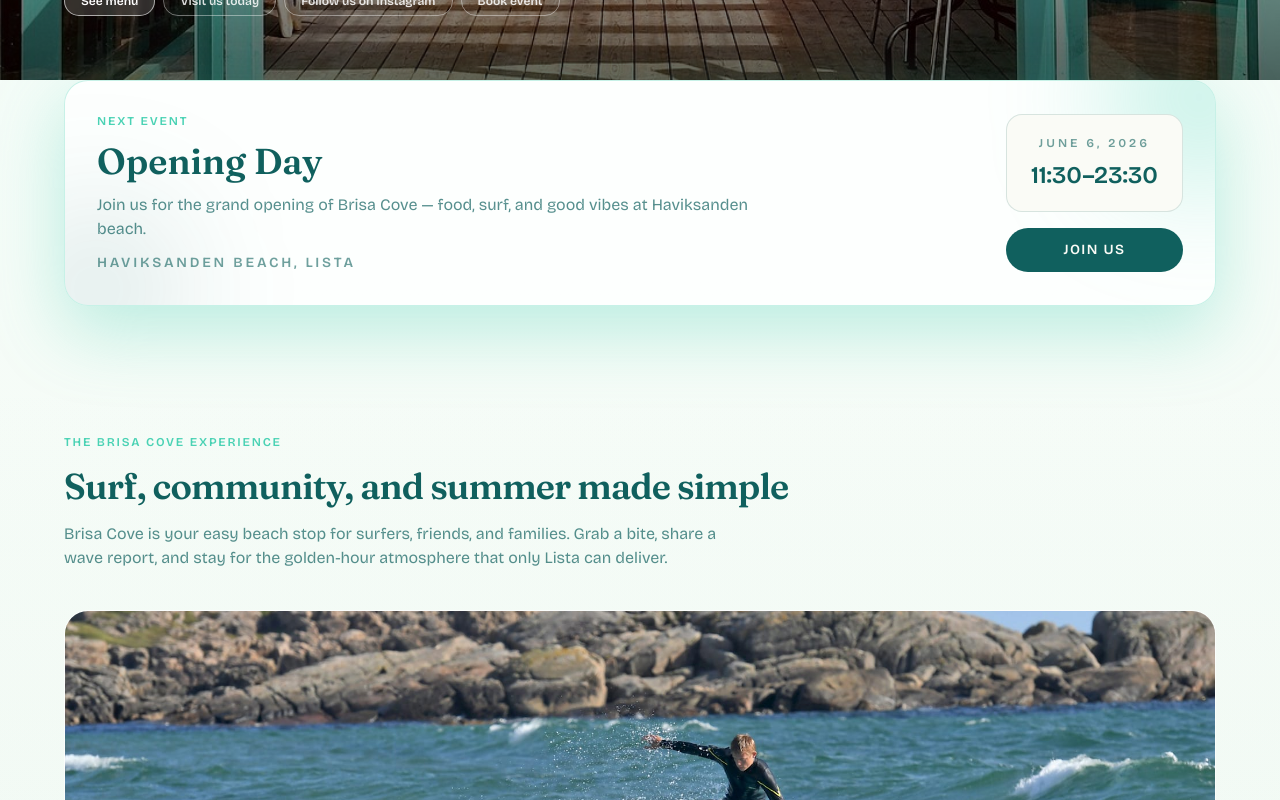
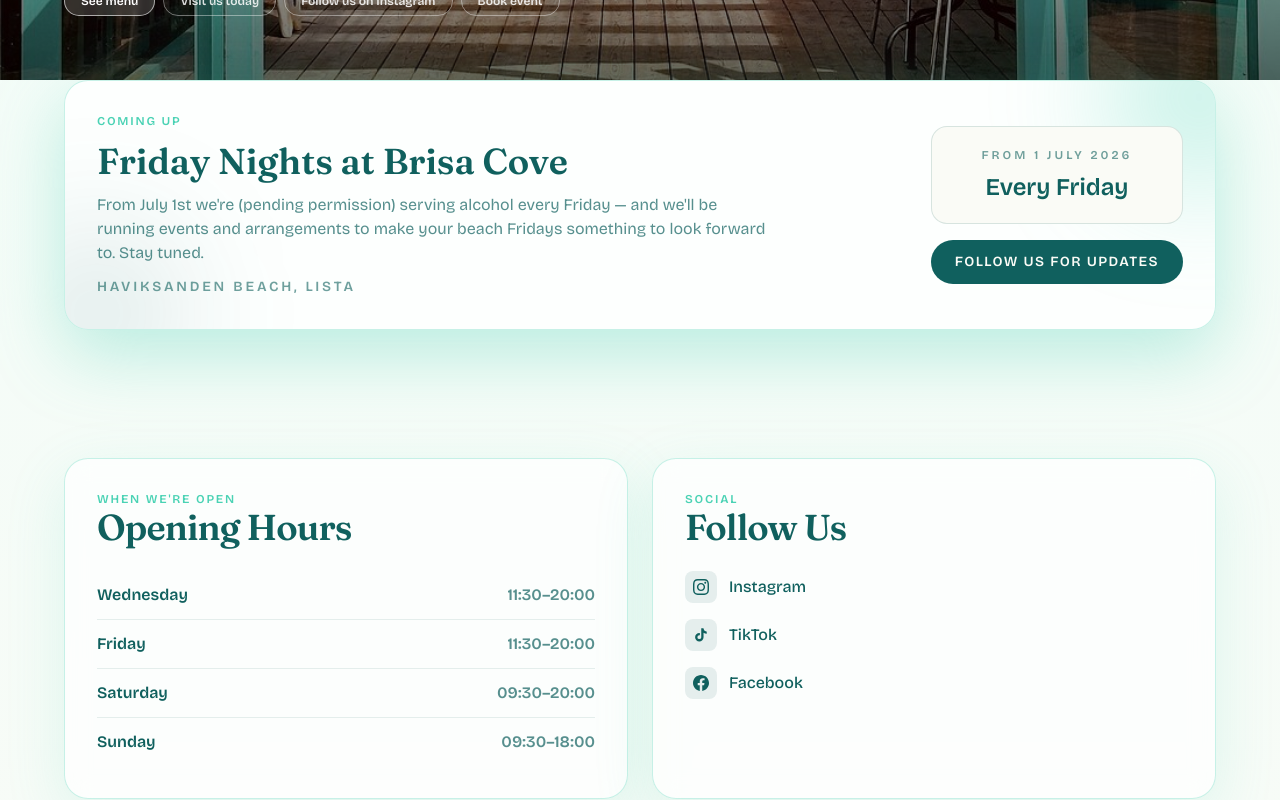
Before and after one commit to augustnhj/Brisa-Cove-Landing-v2, a Next.js app: page / in a window 1280 px wide. Shown: the part 720-1520 px from the top of the page. Built offline with nearby package versions, Linux system fonts and the light colour scheme.

Commit message:
åpningstider og sm

```diff
--- a/src/app/page.tsx
+++ b/src/app/page.tsx
@@ -77,6 +77,17 @@ const t = {
       ctaBook: "Book event",
       tagline: "Good vibes. Fresh bites. Beach life.",
     },
+    openingHours: {
+      kicker: "When we're open",
+      title: "Opening Hours",
+      days: [
+        { day: "Wednesday", time: "11:30–20:00" },
+        { day: "Friday",    time: "11:30–20:00" },
+        { day: "Saturday",  time: "09:30–20:00" },
+        { day: "Sunday",    time: "09:30–18:00" },
+      ],
+    },
+    followUs: { title: "Follow Us" },
     heroSlogan: "Salt air, surf, and slow days",
   },
   de: {
@@ -147,6 +158,17 @@ const t = {
       ctaBook: "Event buchen",
       tagline: "Gute Stimmung. Frische Bissen. Strandleben.",
     },
+    openingHours: {
+      kicker: "Wann wir geöffnet haben",
+      title: "Öffnungszeiten",
+      days: [
+        { day: "Mittwoch", time: "11:30–20:00" },
+        { day: "Freitag",  time: "11:30–20:00" },
+        { day: "Samstag",  time: "09:30–20:00" },
+        { day: "Sonntag",  time: "09:30–18:00" },
+      ],
+    },
+    followUs: { title: "Folgt uns" },
     heroSlogan: "Salzluft, Surf und langsame Tage",
   },
   no: {
@@ -217,6 +239,17 @@ const t = {
       ctaBook: "Book arrangement",
       tagline: "God stemning. Ferske biter. Strandliv.",
     },
+    openingHours: {
+      kicker: "Når vi er åpne",
+      title: "Åpningstider",
+      days: [
+        { day: "Onsdag",  time: "11:30–20:00" },
+        { day: "Fredag",  time: "11:30–20:00" },
+        { day: "Lørdag",  time: "09:30–20:00" },
+        { day: "Søndag",  time: "09:30–18:00" },
+      ],
+    },
+    followUs: { title: "Følg oss" },
     heroSlogan: "Salt luft, surf og langsomme dager",
   },
 };
@@ -323,6 +356,60 @@ export default function Home() {
 
       <NextEventSection />
 
+      <section id="hours" className="px-6 py-16 sm:px-10">
+        <div className="mx-auto w-full max-w-6xl grid gap-6 md:grid-cols-2">
+          <div className="glass flex flex-col gap-6 p-8">
+            <div>
+              <p className="section-kicker">{copy.openingHours.kicker}</p>
+              <h2 className="section-title">{copy.openingHours.title}</h2>
+            </div>
+            <div className="flex flex-col divide-y divide-deepteal/10">
+              {copy.openingHours.days.map(({ day, time }) => (
+                <div key={day} className="flex items-center justify-between py-3">
+                  <span className="text-base font-semibold text-deepteal">{day}</span>
+                  <span className="text-base font-semibold text-deepteal/70">{time}</span>
+                </div>
+              ))}
+            </div>
+          </div>
+          <div className="glass flex flex-col gap-6 p-8">
+            <div>
+              <p className="section-kicker">Social</p>
+              <h2 className="section-title">{copy.followUs.title}</h2>
+            </div>
+            <div className="flex flex-col gap-4">
+              <a href="https://www.instagram.com/brisacove/" target="_blank" rel="noopener noreferrer"
+                className="flex items-center gap-3 text-deepteal hover:text-seafoam transition-colors">
+                <span className="flex h-8 w-8 shrink-0 items-center justify-center rounded-lg bg-deepteal/10">
+                  <svg viewBox="0 0 24 24" fill="currentColor" width="16" height="16" aria-hidden="true">
+                    <path d="M12 2.163c3.204 0 3.584.012 4.85.07 3.252.148 4.771 1.691 4.919 4.919.058 1.265.069 1.645.069 4.849 0 3.205-.012 3.584-.069 4.849-.149 3.225-1.664 4.771-4.919 4.919-1.266.058-1.644.07-4.85.07-3.204 0-3.584-.012-4.849-.07-3.26-.149-4.771-1.699-4.919-4.92-.058-1.265-.07-1.644-.07-4.849 0-3.204.013-3.583.07-4.849.149-3.227 1.664-4.771 4.919-4.919 1.266-.057 1.645-.069 4.849-.069zm0-2.163c-3.259 0-3.667.014-4.947.072-4.358.2-6.78 2.618-6.98 6.98-.059 1.281-.073 1.689-.073 4.948 0 3.259.014 3.668.072 4.948.2 4.358 2.618 6.78 6.98 6.98 1.281.058 1.689.072 4.948.072 3.259 0 3.668-.014 4.948-.072 4.354-.2 6.782-2.618 6.979-6.98.059-1.28.073-1.689.073-4.948 0-3.259-.014-3.667-.072-4.947-.196-4.354-2.617-6.78-6.979-6.98-1.281-.059-1.69-.073-4.949-.073zm0 5.838c-3.403 0-6.162 2.759-6.162 6.162s2.759 6.163 6.162 6.163 6.162-2.759 6.162-6.163c0-3.403-2.759-6.162-6.162-6.162zm0 10.162c-2.209 0-4-1.79-4-4 0-2.209 1.791-4 4-4s4 1.791 4 4c0 2.21-1.791 4-4 4zm6.406-11.845c-.796 0-1.441.645-1.441 1.44s.645 1.44 1.441 1.44c.795 0 1.439-.645 1.439-1.44s-.644-1.44-1.439-1.44z"/>
+                  </svg>
+                </span>
+                <span className="text-base font-medium">Instagram</span>
+              </a>
+              <a href="https://www.tiktok.com/@brisacove" target="_blank" rel="noopener noreferrer"
+                className="flex items-center gap-3 text-deepteal hover:text-seafoam transition-colors">
+                <span className="flex h-8 w-8 shrink-0 items-center justify-center rounded-lg bg-deepteal/10">
+                  <svg viewBox="0 0 24 24" fill="currentColor" width="16" height="16" aria-hidden="true">
+                    <path d="M19.59 6.69a4.83 4.83 0 0 1-3.77-4.25V2h-3.45v13.67a2.89 2.89 0 0 1-2.88 2.5 2.89 2.89 0 0 1-2.89-2.89 2.89 2.89 0 0 1 2.89-2.89c.28 0 .54.04.79.1V9.01a6.27 6.27 0 0 0-.79-.05 6.34 6.34 0 0 0-6.34 6.34 6.34 6.34 0 0 0 6.34 6.34 6.34 6.34 0 0 0 6.33-6.34V8.69a8.18 8.18 0 0 0 4.78 1.52V6.76a4.85 4.85 0 0 1-1.01-.07z"/>
+                  </svg>
+                </span>
+                <span className="text-base font-medium">TikTok</span>
+              </a>
+              <a href="https://www.facebook.com/profile.php?id=61583727041867" target="_blank" rel="noopener noreferrer"
+                className="flex items-center gap-3 text-deepteal hover:text-seafoam transition-colors">
+                <span className="flex h-8 w-8 shrink-0 items-center justify-center rounded-lg bg-deepteal/10">
+                  <svg viewBox="0 0 24 24" fill="currentColor" width="16" height="16" aria-hidden="true">
+                    <path d="M24 12.073c0-6.627-5.373-12-12-12s-12 5.373-12 12c0 5.99 4.388 10.954 10.125 11.854v-8.385H7.078v-3.47h3.047V9.43c0-3.007 1.792-4.669 4.533-4.669 1.312 0 2.686.235 2.686.235v2.953H15.83c-1.491 0-1.956.925-1.956 1.874v2.25h3.328l-.532 3.47h-2.796v8.385C19.612 23.027 24 18.062 24 12.073z"/>
+                  </svg>
+                </span>
+                <span className="text-base font-medium">Facebook</span>
+              </a>
+            </div>
+          </div>
+        </div>
+      </section>
+
       <section id="experience" className="px-6 py-16 sm:px-10 bg-gradient-to-b from-transparent via-seafoam/8 to-seafoam/5">
         <div className="mx-auto flex w-full max-w-6xl flex-col gap-10">
           <div className="flex flex-col gap-4">
@@ -400,13 +487,7 @@ export default function Home() {
               <p className="section-kicker">{copy.visit.kicker}</p>
               <h2 className="section-title">{copy.visit.title}</h2>
             </div>
-            <div className="grid gap-6 md:grid-cols-3">
-              <div>
-                <h3 className="text-sm font-semibold uppercase tracking-[0.1em] text-deepteal/70">
-                  {copy.visit.hours.label}
-                </h3>
-                <p className="mt-2 whitespace-pre-line text-base text-deepteal">{copy.visit.hours.value}</p>
-              </div>
+            <div className="grid gap-6 md:grid-cols-2">
               <div>
                 <h3 className="text-sm font-semibold uppercase tracking-[0.1em] text-deepteal/70">
                   {copy.visit.location.label}
@@ -422,20 +503,6 @@ export default function Home() {
                 </a>
               </div>
             </div>
-            <div className="grid gap-6 md:grid-cols-2">
-              <div>
-                <h3 className="text-sm font-semibold uppercase tracking-[0.1em] text-deepteal/70">
-                  {copy.visit.social.label}
-                </h3>
-                <div className="mt-2 flex flex-wrap gap-3">
-                  <a href="https://www.instagram.com/brisacove/" target="_blank" rel="noopener noreferrer" className="text-base text-deepteal hover:text-seafoam transition-colors font-medium">Instagram</a>
-                  <span className="text-deepteal/30">·</span>
-                  <a href="https://www.tiktok.com/@brisacove" target="_blank" rel="noopener noreferrer" className="text-base text-deepteal hover:text-seafoam transition-colors font-medium">TikTok</a>
-                  <span className="text-deepteal/30">·</span>
-                  <a href="https://www.facebook.com/profile.php?id=61583727041867" target="_blank" rel="noopener noreferrer" className="text-base text-deepteal hover:text-seafoam transition-colors font-medium">Facebook</a>
-                </div>
-                <p className="mt-1.5 text-xs text-deepteal/50 italic">{copy.visit.social.comingSoon}</p>
-              </div>
             <div>
               <h3 className="text-sm font-semibold uppercase tracking-[0.1em] text-deepteal/70">
                 {copy.visit.contact.label}
@@ -444,7 +511,6 @@ export default function Home() {
                 <a href="tel:+4740194390" className="hover:text-seafoam transition-colors">+47 401 94 390</a>
                 <a href="tel:+4748438319" className="hover:text-seafoam transition-colors">+47 484 38 319</a>
                 <a href="mailto:sondreeikeland@brisacove.no" className="hover:text-seafoam transition-colors">sondreeikeland@brisacove.no</a>
-                </div>
               </div>
             </div>
             <div className="flex flex-wrap gap-4">
--- a/src/data/events.ts
+++ b/src/data/events.ts
@@ -4,18 +4,21 @@ export type EventInfo = {
     description: string;
     ctaLabel: string;
     kickerLabel: string;
+    notice?: string;
   };
   no: {
     title: string;
     description: string;
     ctaLabel: string;
     kickerLabel: string;
+    notice?: string;
   };
   de: {
     title: string;
     description: string;
     ctaLabel: string;
     kickerLabel: string;
+    notice?: string;
   };
   date: string;
   time: string;
@@ -25,28 +28,28 @@ export type EventInfo = {
 
 export const nextEvent: EventInfo = {
   en: {
-    title: "Opening Day",
+    title: "Friday Nights at Brisa Cove",
     description:
-      "Join us for the grand opening of Brisa Cove — food, surf, and good vibes at Haviksanden beach.",
-    ctaLabel: "Join us",
-    kickerLabel: "Next event",
+      "From July 1st we're (pending permission) serving alcohol every Friday — and we'll be running events and arrangements to make your beach Fridays something to look forward to. Stay tuned.",
+    ctaLabel: "Follow us for updates",
+    kickerLabel: "Coming up",
   },
   no: {
-    title: "Åpningsdag",
+    title: "Fredagskvelder på Brisa Cove",
     description:
-      "Bli med på den store åpningen av Brisa Cove — mat, surf og god stemning på Haviksanden.",
-    ctaLabel: "Bli med",
-    kickerLabel: "Neste arrangement",
+      "Fra 1. juli serverer vi (under forutsetning av tillatelse) alkohol hver fredag — og vi planlegger arrangementer for å gjøre fredagene dine på stranden til noe å glede seg til. Følg med!",
+    ctaLabel: "Følg oss for oppdateringer",
+    kickerLabel: "Kommer snart",
   },
   de: {
-    title: "Eröffnungstag",
+    title: "Freitagsabende bei Brisa Cove",
     description:
-      "Feiert mit uns die Eröffnung von Brisa Cove — Essen, Surfen und gute Stimmung am Haviksanden-Strand.",
-    ctaLabel: "Dabei sein",
-    kickerLabel: "Nächstes Event",
+      "Ab dem 1. Juli servieren wir (vorbehaltlich Genehmigung) jeden Freitag Alkohol — und wir planen Events, um eure Freitage am Strand zu etwas Besonderem zu machen. Bleibt dran!",
+    ctaLabel: "Folgt uns für Updates",
+    kickerLabel: "Demnächst",
   },
-  date: "June 6, 2026",
-  time: "11:30–23:30",
-  ctaHref: "#visit",
+  date: "From 1 July 2026",
+  time: "Every Friday",
+  ctaHref: "https://www.instagram.com/brisacove/",
   location: "Haviksanden Beach, Lista",
 };
```
Lines whose indentation alone changed are shown as unchanged.
